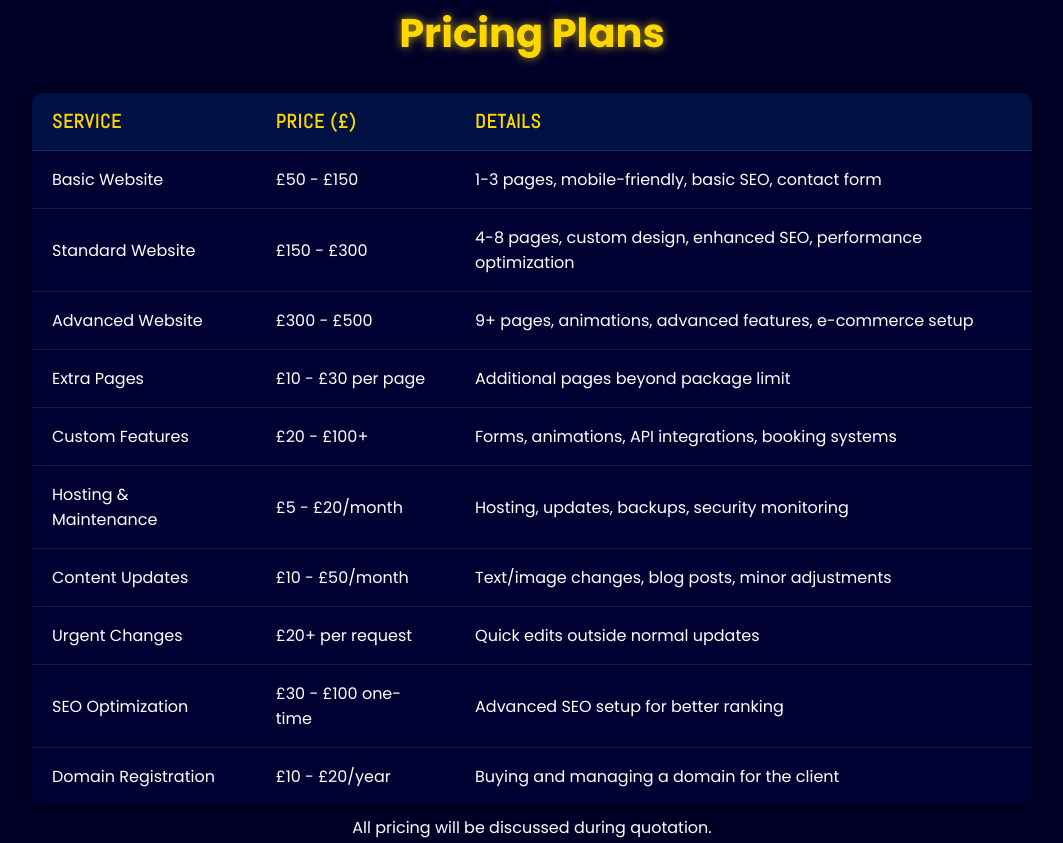
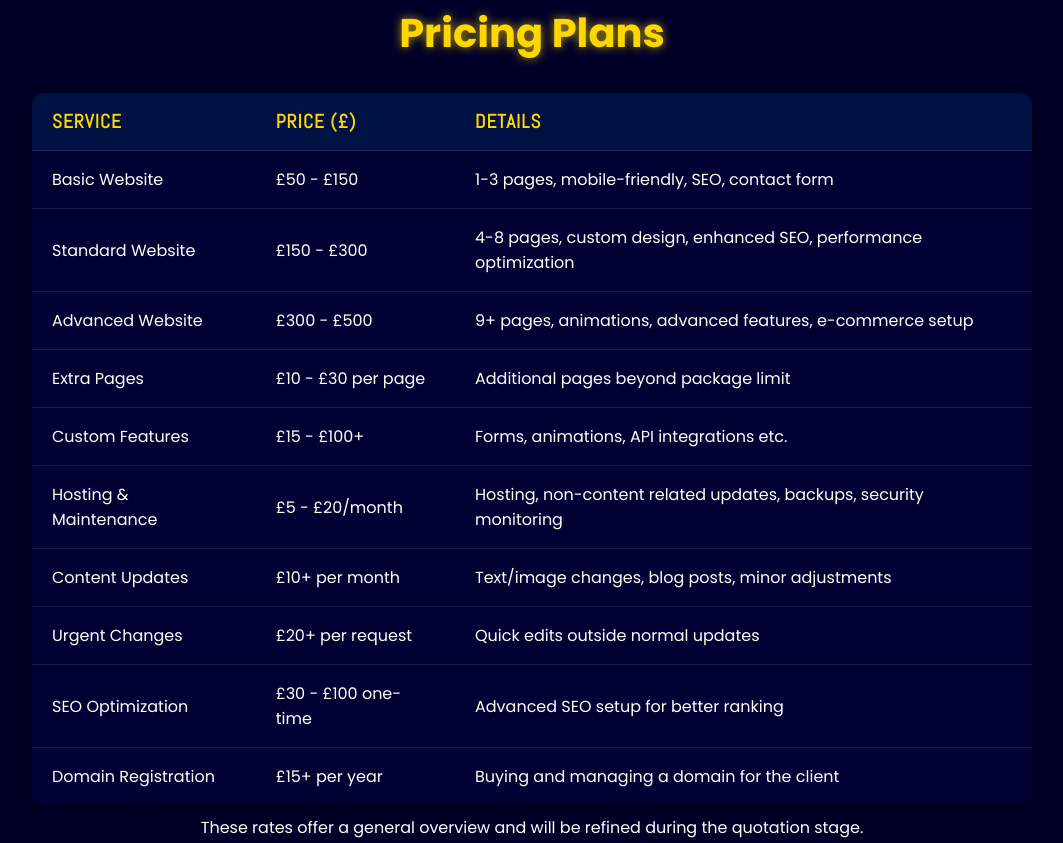
Before and after one commit to jbraddez/SitesByJacob, a plain HTML site: page index.html in a window 1280 px wide. Shown: the part 1164-2007 px from the top of the page, without its empty margins (108-1171 px from the left). Drawn offline with nearby package versions, Linux system fonts and the light colour scheme.

Commit message:
pricing and notice updated

```diff
--- a/index.html
+++ b/index.html
@@ -88,7 +88,7 @@
                 <tr>
                     <td>Basic Website</td>
                     <td>£50 - £150</td>
-                    <td>1-3 pages, mobile-friendly, basic SEO, contact form</td>
+                    <td>1-3 pages, mobile-friendly, SEO, contact form</td>
                 </tr>
                 <tr>
                     <td>Standard Website</td>
@@ -107,17 +107,17 @@
                 </tr>
                 <tr>
                     <td>Custom Features</td>
-                    <td>£20 - £100+</td>
-                    <td>Forms, animations, API integrations, booking systems</td>
+                    <td>£15 - £100+</td>
+                    <td>Forms, animations, API integrations etc.</td>
                 </tr>
                 <tr>
                     <td>Hosting & Maintenance</td>
                     <td>£5 - £20/month</td>
-                    <td>Hosting, updates, backups, security monitoring</td>
+                    <td>Hosting, non-content related updates, backups, security monitoring</td>
                 </tr>
                 <tr>
                     <td>Content Updates</td>
-                    <td>£10 - £50/month</td>
+                    <td>£10+ per month</td>
                     <td>Text/image changes, blog posts, minor adjustments</td>
                 </tr>
                 <tr>
@@ -132,12 +132,12 @@
                 </tr>
                 <tr>
                     <td>Domain Registration</td>
-                    <td>£10 - £20/year</td>
+                    <td>£15+ per year</td>
                     <td>Buying and managing a domain for the client</td>
                 </tr>
             </tbody>
         </table>
-        <p class="notice">All pricing will be discussed during quotation.</p>
+        <p class="notice">These rates offer a general overview and will be refined during the quotation stage.</p>
     </section>
 
     <section id="contact">
```
